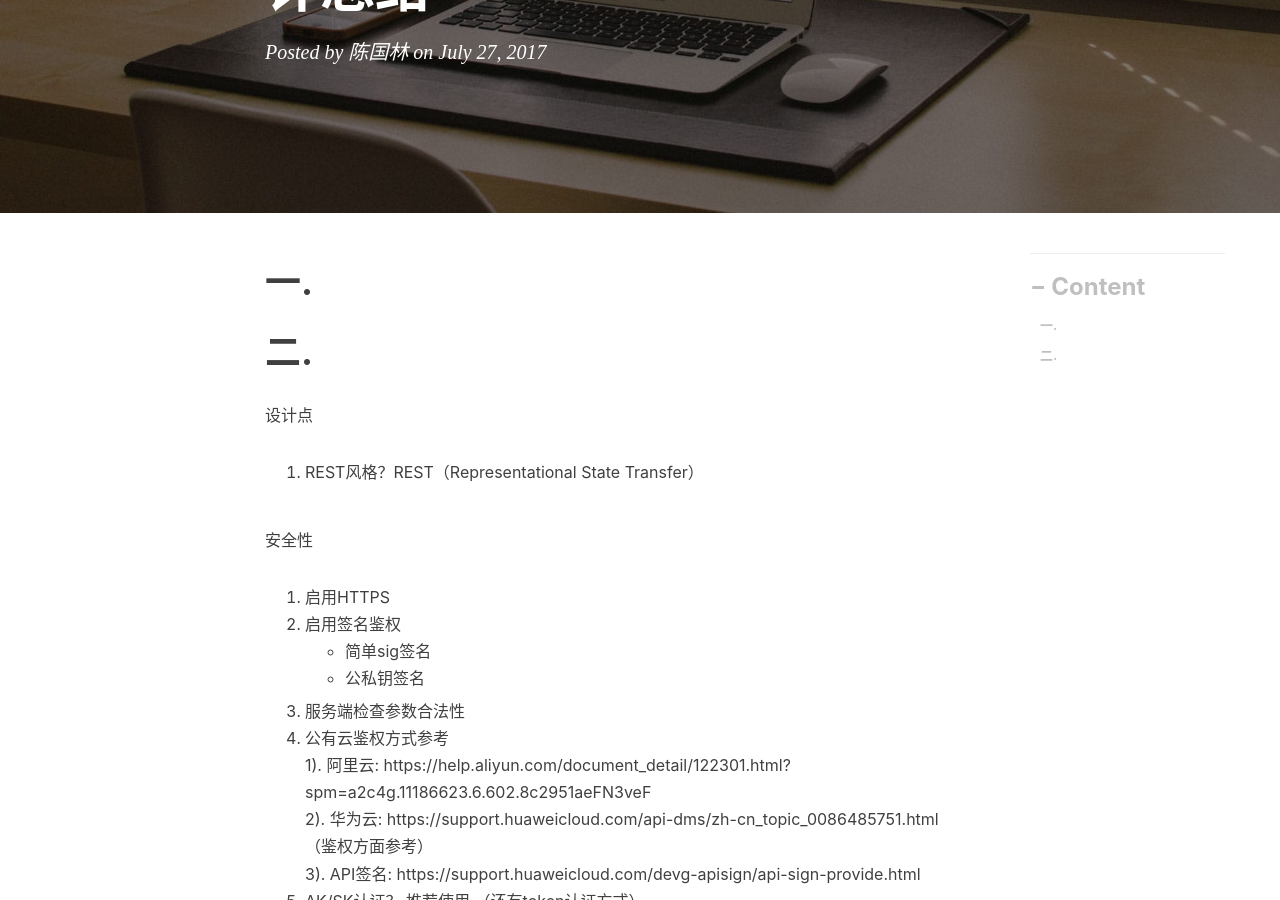
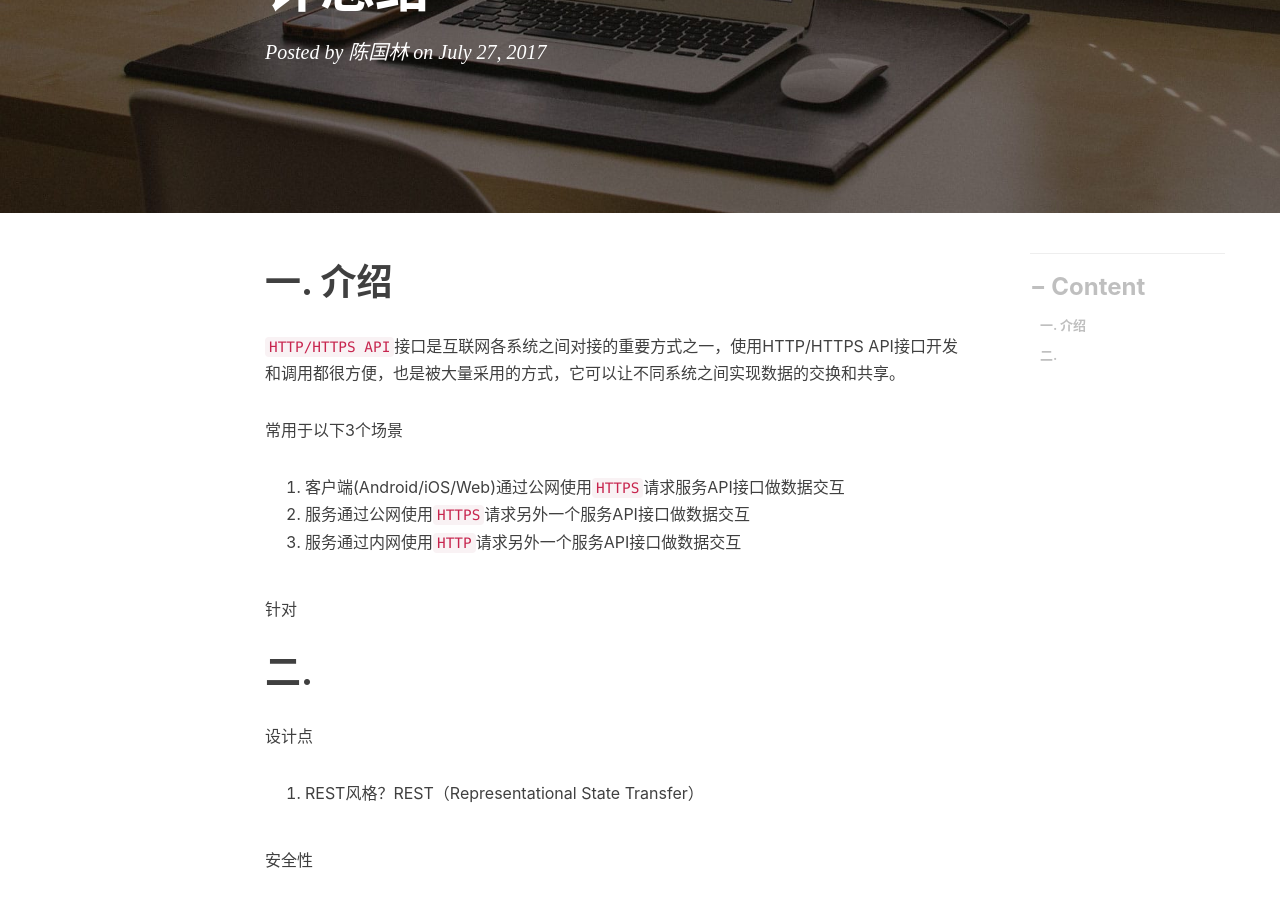
Before and after one commit to engru/chenguolin.github.io, a Jekyll site: the page built from _posts/2017-07-27-【HTTP API-3】HTTP API接口设计总结.md, in a window 1280 px wide and 900 px high, scrolled down 304 px. Built offline with Jekyll 4.4.1, drawn with Linux system fonts in a browser that asks for light colours; nearby versions of some CDN libraries; comment, search, counter and statistics services are not loaded; some of the changed text lies outside the part shown.

Commit message:
Update 2017-07-27-【HTTP API-3】HTTP API接口设计总结.md

```diff
--- a/_posts/2017-07-27-【HTTP API-3】HTTP API接口设计总结.md
+++ b/_posts/2017-07-27-【HTTP API-3】HTTP API接口设计总结.md
@@ -6,7 +6,16 @@ tags:          #标签
     - HTTP API
 ---
 
-# 一.
+# 一. 介绍
+`HTTP/HTTPS API`接口是互联网各系统之间对接的重要方式之一，使用HTTP/HTTPS API接口开发和调用都很方便，也是被大量采用的方式，它可以让不同系统之间实现数据的交换和共享。
+
+常用于以下3个场景
+
+1. 客户端(Android/iOS/Web)通过公网使用`HTTPS`请求服务API接口做数据交互
+2. 服务通过公网使用`HTTPS`请求另外一个服务API接口做数据交互
+3. 服务通过内网使用`HTTP`请求另外一个服务API接口做数据交互
+
+针对
 
 # 二.
 设计点
@@ -46,6 +55,8 @@ SK(Secret Access Key)：与访问密钥ID结合使用的私有访问密钥，对
 是用户访问内部资源最重要的身份凭证。用户调用API时的通信加密和身份认证会使用API凭证（即基于非对称密钥算法的鉴权密钥对）。API凭证是云上用户调用云服务API、访问云上资源的唯一身份凭证。
 在阿里云，用户可以使用AccessKey（简称AK）构造一个API请求（或者使用云服务SDK）来操作资源。AccessKey包括AccessKeyId和AccessKeySecret。其中AccessKeyId用于标识用户，AccessKeySecret是用来验证用户身份合法性的密钥。AccessKeySecret必须保密。
 
+需要注意的是，开发者绝不能将AccessKeySecret密钥包含在分发给最终用户的程序中，无论是包含在配置文件中还是二进制文件中都会带来非常大的密钥泄漏风险。
+
 消息响应的标准格式？
 {
     "meta":{...},
@@ -54,4 +65,4 @@ SK(Secret Access Key)：与访问密钥ID结合使用的私有访问密钥，对
 
 安全建议
 1. 不要将AccessKey嵌入代码，应该使用数据库或者写文件方式，避免泄露
-2. 定期更新AccessKey，保证
+2. 定期更新AccessKey，保证一些旧的代码泄漏后不会影响现有的业务
```
